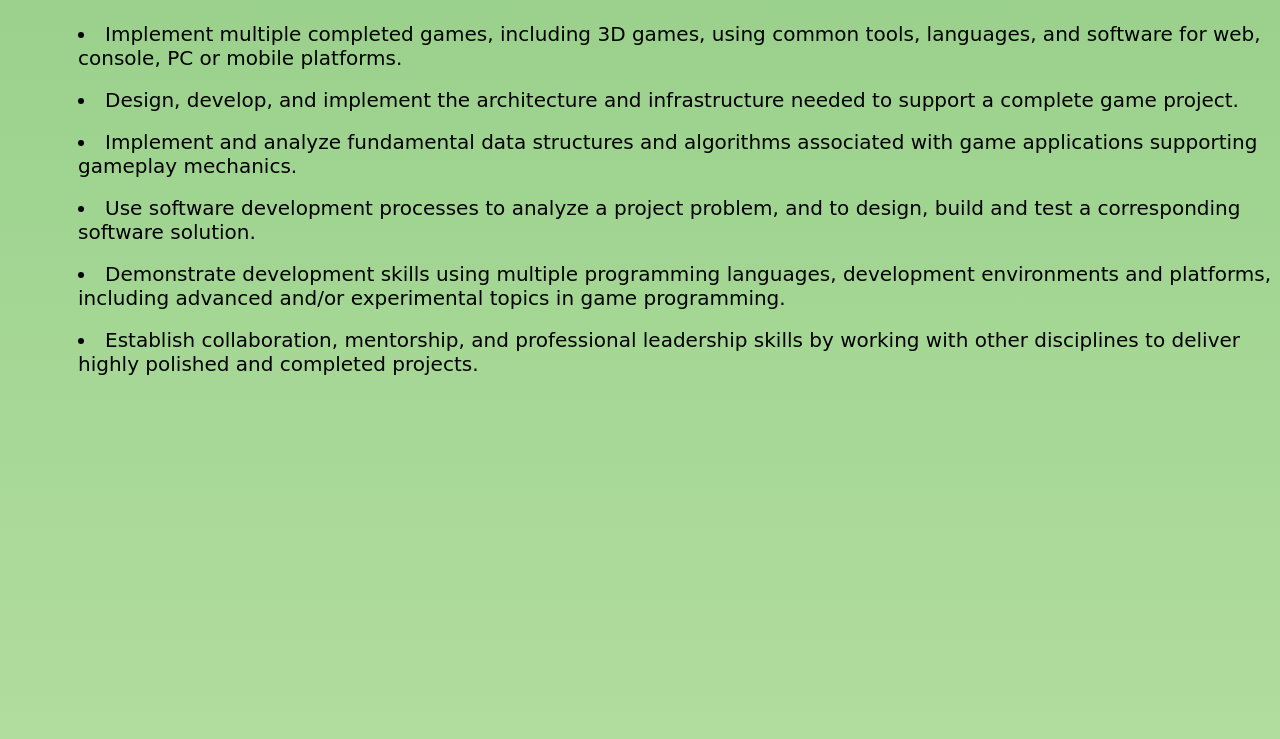
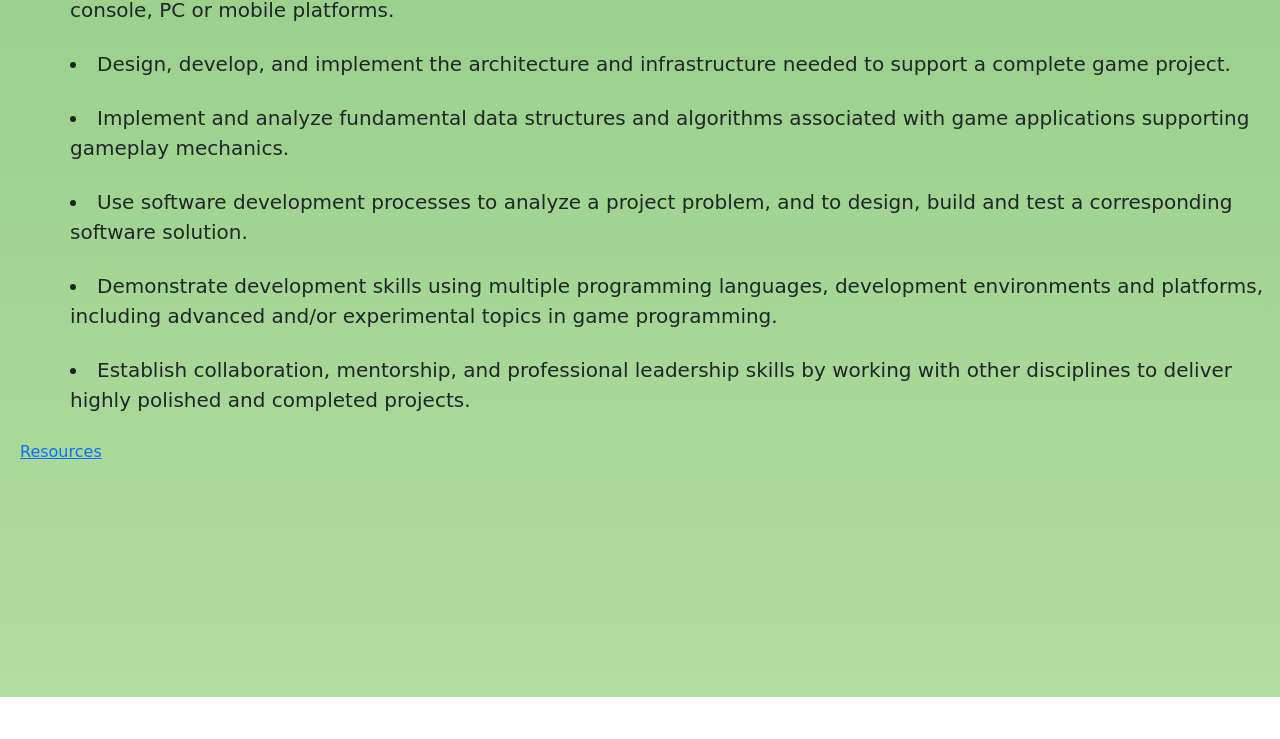
Before and after one commit to Mia557/UAT-objectives, a plain HTML site: page index.HTML in a window 1280 px wide. Shown: the part 103-842 px from the top of the page. After the commit the page ends 800 px from the top, so only its background shows below. Drawn offline with nearby package versions, Linux system fonts and the light colour scheme.

Commit message:
added resource page

```diff
--- a/index.HTML
+++ b/index.HTML
@@ -4,11 +4,16 @@
     <!--This links my css file to this html-->
 <link href="style.css" rel="stylesheet" type="text/css" />
     <title>Objectives</title>
+
+<!-- Bootstrap CSS -->
+<link href="https://cdn.jsdelivr.net/npm/bootstrap@5.0.0-beta2/dist/css/bootstrap.min.css" rel="stylesheet" integrity="sha384-BmbxuPwQa2lc/FVzBcNJ7UAyJxM6wuqIj61tLrc4wSX0szH/Ev+nYRRuWlolflfl" crossorigin="anonymous">
+
 </head>
+<body>
 
-<body>
     <!--header-->
     <h1 class="header">&hearts; Game Programming Objectives &hearts;</h1>
+
     <!--objectives list-->
 
     <li>Implement multiple completed games, including 3D games, using common tools, languages, and software for web, console, PC or mobile platforms.</li>
@@ -23,7 +28,10 @@
     <br>
     <li>Establish collaboration, mentorship, and professional leadership skills by working with other disciplines to deliver highly polished and completed projects.</li>
     <br>
-
+<a href="https://www.uat.edu/game-programming-degree">Resources</a>
 
 </body>
 </html>
+
+<!--javascript -->
+<script src="https://cdn.jsdelivr.net/npm/bootstrap@5.0.0-beta2/dist/js/bootstrap.bundle.min.js" integrity="sha384-b5kHyXgcpbZJO/tY9Ul7kGkf1S0CWuKcCD38l8YkeH8z8QjE0GmW1gYU5S9FOnJ0" crossorigin="anonymous"></script>
--- a/style.css
+++ b/style.css
@@ -15,3 +15,8 @@ li {
     padding-left: 70px;
     font-family: 'Bangers', cursive
 }
+
+a {
+    font-family: 'Bangers', cursive;
+    padding-left: 20px;
+}
```
